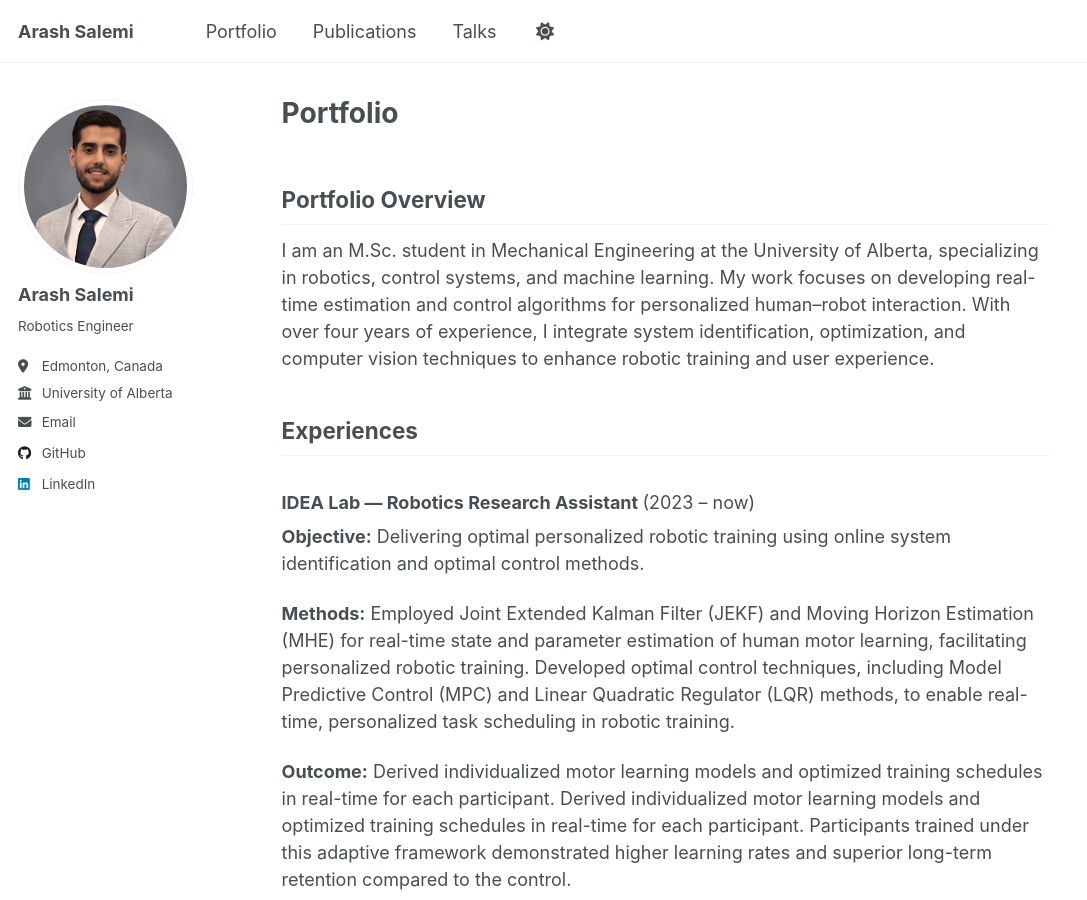
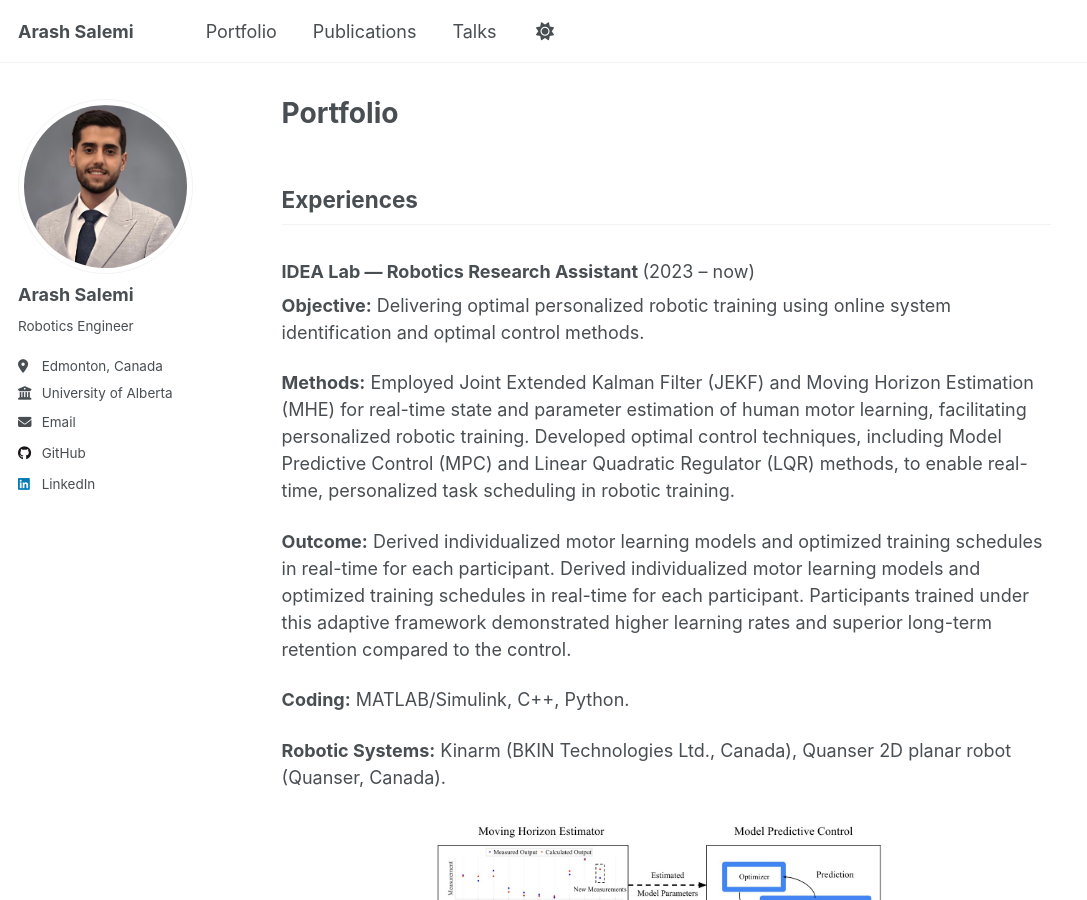
Before and after one commit to arash-salemi/arash-salemi.github.io, a Jekyll site: the page built from _pages/portfolio.md, in a window 1280 px wide and 900 px high. Shown: the whole window, without its empty margins (0-1087 px from the left). Built offline with Jekyll 4.4.1, drawn with Linux system fonts in a browser that asks for light colours; a script that is not in the unit is left out.

Commit message:
Update portfolio.md

```diff
--- a/_pages/portfolio.md
+++ b/_pages/portfolio.md
@@ -4,15 +4,6 @@ title: "Portfolio"
 permalink: /portfolio/
 author_profile: true
 ---
-
-
-<h2>Portfolio Overview</h2>
-<p>
-I am an M.Sc. student in Mechanical Engineering at the University of Alberta, specializing in robotics, control systems, and machine learning.
-My work focuses on developing real-time estimation and control algorithms for personalized human–robot interaction.
-With over four years of experience, I integrate system identification, optimization, and computer vision techniques to enhance robotic training and user experience.
-</p>
-
 
 <h2>Experiences</h2>
 
```
